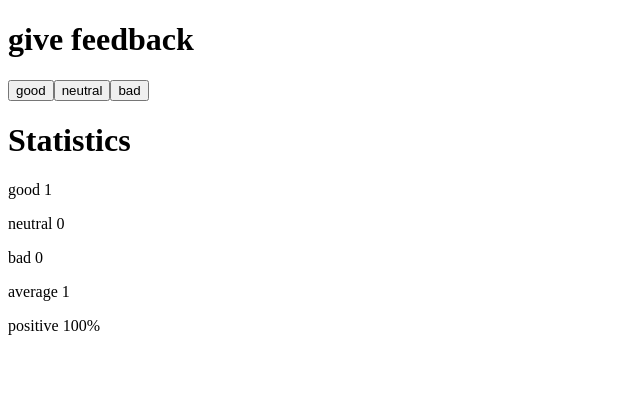
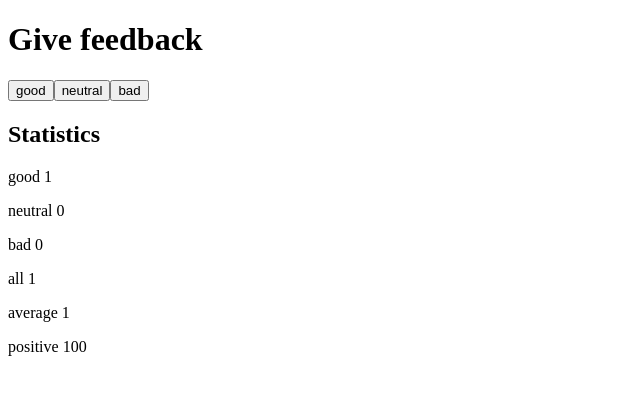
Before and after one commit to Faaiz-Subzwari/Full-Stack-Open-Submissions, a React (Vite) app in the folder Part1/: page / in a window 1280 px wide. Both pictures are taken after a click on the button "good". Shown: the top 394 px of the page, without its empty margins (0-640 px from the left). Built offline with nearby package versions, Linux system fonts and the light colour scheme.

Commit message:
Exercise 1.10

```diff
--- a/Part1/src/App.jsx
+++ b/Part1/src/App.jsx
@@ -1,4 +1,16 @@
 import { useState } from "react"
+
+const StatisticLine = ({text, value}) => {
+  return(<p>{text} {value}</p>)
+}
+
+const Button = ({handleClick, text}) => {
+  return(
+    <button onClick={handleClick}>
+      {text}
+    </button>
+  )
+}
 
 const Statistics = ({ good, neutral, bad, total }) => {
   if(total == 0){
@@ -12,12 +24,13 @@ const Statistics = ({ good, neutral, bad, total }) => {
 
   return (
     <div>
-      <h1>Statistics</h1>
-      <p>good {good}</p>
-      <p>neutral {neutral}</p>
-      <p>bad {bad}</p>
-      <p>average {(good * 1 + bad * -1) / total}</p>
-      <p>positive {(good / total) * 100}%</p>
+      <h2>Statistics</h2>
+      <StatisticLine text="good" value={good}/>
+      <StatisticLine text="neutral" value={neutral}/>
+      <StatisticLine text="bad" value={bad}/>
+      <StatisticLine text="all" value={total}/>
+      <StatisticLine text="average" value={(good * 1 + bad * -1) / total}/>
+      <StatisticLine text="positive" value={(good / total) * 100}/>
     </div>
   )
 }
@@ -48,17 +61,10 @@ const App = () => {
 
   return (
     <div>
-
-      <h1>give feedback</h1>
-      <button onClick={handleGood}>
-        good
-      </button>
-      <button onClick={handleNeutral}>
-        neutral
-      </button>
-      <button onClick={handlebad}>
-        bad
-      </button>
+      <h1>Give feedback</h1>
+      <Button handleClick={handleGood} text="good"/>
+      <Button handleClick={handleNeutral} text="neutral"/>
+      <Button handleClick={handlebad} text="bad"/>
       <Statistics good={good} neutral={neutral} bad={bad} total={total} />
     </div>
   )
```
